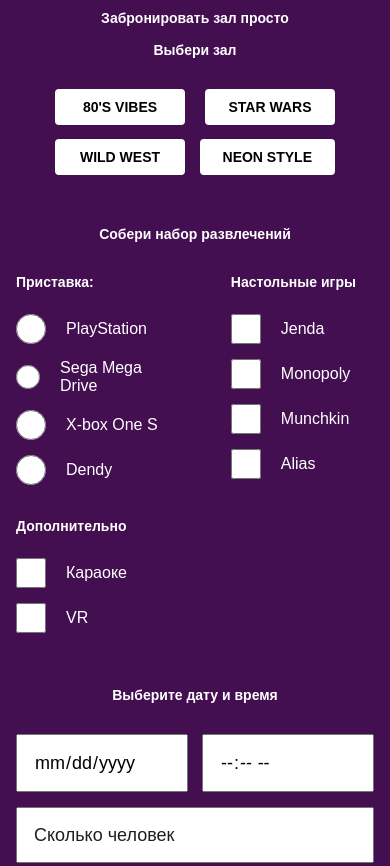
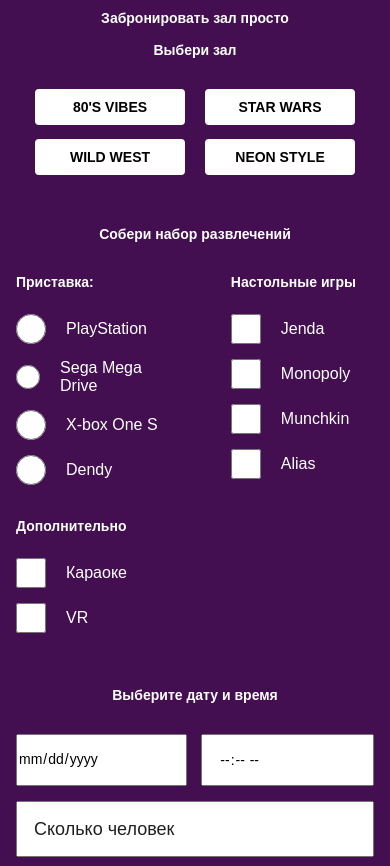
Before and after one commit to Dobrygg/Vibes, a plain HTML site: page index.html in a window 390 px wide. Shown: the part 1680-2546 px from the top of the page. Drawn offline with Linux system fonts and the light colour scheme.

Commit message:
13 09 сделал адаптив reservation

```diff
--- a/css/reservation-section.css
+++ b/css/reservation-section.css
@@ -442,6 +442,8 @@
     }
     .reservation-section__label-text {
         font-weight: 700;
+        white-space: nowrap;
+        max-width: max-content;
         font-size: 16px;
         line-height: calc(20 /16);
         padding: 9px 20px ;
@@ -532,27 +534,48 @@
     }
 
 }
+@media(max-width:660px){
+    .reservation-section__label-wrapper{
+        width: calc((100% - 20px) /2);
+    }
+    .reservation-section__label-wrapper_width-less {
+        width: calc((100% - 40px) /2);
+    }
+    .reserved-section__time-wrapper {
+        width: calc((100% - 20px) /2);
+    }
+    .reservation-section__label-input_quantity-people {
+        width: calc((100% - 20px) /2);
+    }
+    .reservation-section__input-date {
+        width: calc((100% / 2) - 10px)
+    }
+}
+
 
 @media(max-width:650px){
     .container {
         padding: 0 16px;
     }
     .reservation-section__fieldset {
-        margin-bottom: 30px;
         flex-wrap: wrap;
-        gap: 14px 0;
+        max-width: 320px;
+        margin: 0 auto 30px;
+        max-height: 200px;
+        gap: 14px 20px;
         justify-content: center;
     }
+
     .reservation-section__data-wrapper {
         display: flex;
         justify-content: space-between;
-
         flex-basis: 280px;
     }
     .reservation-section__label-text {
-        flex-basis: 130px;
-    }
-    .reservation-section__label-text {
+        display: flex;
+        max-width: 100%;
+        flex-basis: 150px;
+        justify-content: center;
         white-space: nowrap;
     }
 
@@ -614,6 +637,9 @@
         margin-bottom: 53px;
 
     }
+    .reservation-section__label-text {
+        width: 130px;
+    }
 
     .reservation-section__label-wrapper {
         display: flex;
@@ -637,24 +663,13 @@
         flex-wrap: wrap;
 
     }
-    .reserved-section__label-wrapper {
-        flex-direction: column;
-        gap: 15px 12px;
-    }
-    .reserved-section__time-wrapper {
-        justify-content: start;
-        gap: 14px;
-        flex-basis: 52px;
-        width: 100%;
-    }
+
+
 
     .reservation-section__input-date {
         width: 50%;
     }
-    .reservation-section__label-input_quantity-people{
-        width: 100%;
-        max-width: 100%;
-    }
+
 
 
     .button-reservation {
@@ -665,9 +680,45 @@
         border: 1px solid transparent;
         width: 100%;
     }
+    .reserved-section__time-wrapper {
+        justify-content: start;
+        gap: 14px;
+        flex-basis: 52px;
+
+    }
+    .reservation-section__input-date{
+        padding: 12px 0;
+        font-size: 14px;
+    }
+    .reservation-section__label-input_time-visit {
+        padding: 12px 16px;
+    }
+}
+
+@media(max-width:400px){
+    .reserved-section__time-wrapper {
+        justify-content: start;
+        gap: 14px;
+        flex-basis: 52px;
+        width: 100%;
+    }
+    .reservation-section__label-wrapper {
+        display: flex;
+        width: 100%;
+        max-width: 100%;
+        margin-bottom: 35px;
+    }
+    .reservation-section__label-input_quantity-people{
+        width: 100%;
+        max-width: 100%;
+    }
+    .reserved-section__label-wrapper {
+        flex-direction: column;
+        gap: 15px 12px;
+    }
+}
 
 
-}
 @media(max-width:380px){
     .reservation-section__fieldset-left {
         flex-basis: 100%;
@@ -687,4 +738,8 @@
         line-height: calc(18 / 14);
 
     }
+    .reservation-section__label-text {
+        flex-basis: 130px;
+        border-radius: 4px;
+    }
 }
--- a/index.html
+++ b/index.html
@@ -149,9 +149,6 @@
                         method="post">
                         <fieldset class="reservation-section__fieldset">
                             <legend class="reservation-section__legend">Выбери зал</legend>
-
-                            <div class="reservation-section__data-wrapper">
-
                                 <input class="reservation-section__input-hall visually-hidden" type="radio" name="hall" value="80's-vibes" id="80">
                                 <label class="reservation-section__label-text" for="80">
                                     80's vibes
@@ -160,8 +157,6 @@
                                 <label class="reservation-section__label-text" for="star">
                                     star wars
                                 </label>
-                            </div>
-                            <div class="reservation-section__data-wrapper">
                                 <input class="reservation-section__input-hall visually-hidden" type="radio" name="hall" value="wild-west" id="wild">
                                 <label class="reservation-section__label-text" for="wild">
                                     wild west
@@ -170,7 +165,6 @@
                                 <label class="reservation-section__label-text" for="neon">
                                     neon style
                                 </label>
-                            </div>
                         </fieldset>
                     <fieldset>
                         <legend class="reservation-section__legend"> Собери набор развлечений</legend>
@@ -233,7 +227,7 @@
                                     <div class="reserved-section__time-wrapper">
                                         <input  class=" reservation-section__label-input
                                         reservation-section__input-date" type="date" name="date" placeholder="Дата"    required>
-                                        <input class=" reservation-section__label-input
+                                        <input class="reservation-section__label-input_time-visit
                                         reservation-section__input-date" type="time" name="time" placeholder="Время" required>
                                     </div>
                                     <input class="reservation-section__label-input
@@ -349,7 +343,7 @@
                     </li>
                 </ul>
             </div>
-        </section> -->
+        </section>
     </main>
     <footer class="footer" id="contact">
         <div class="container">
@@ -426,6 +420,6 @@
                 </div>
             </div>
         </div>
-    </footer>
+    </footer>  -->
 </body>
 </html>
```
